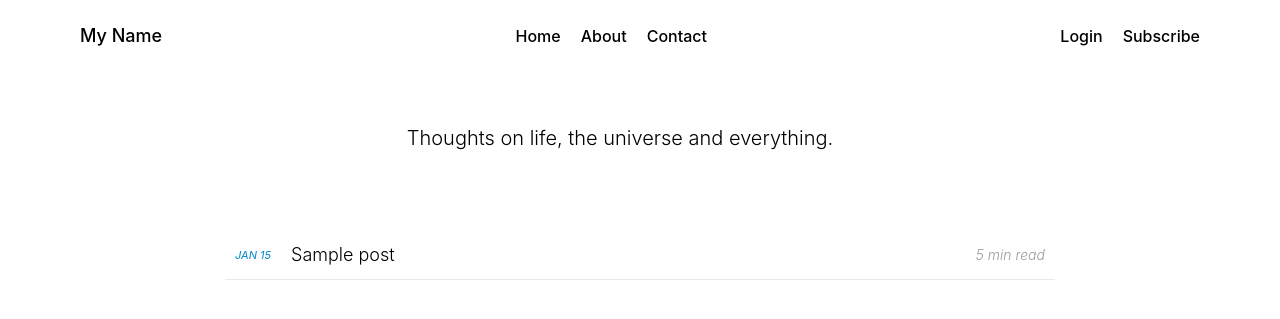
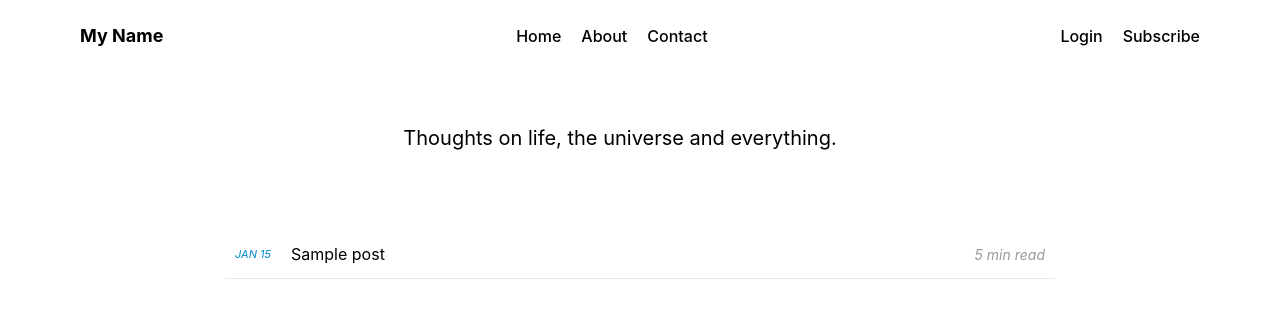
Before and after one commit to sdevgill/devgill-django, a Django app: page /blog/ in a window 1280 px wide. Shown: the top 319 px of the page. Run offline with Django 4.2, Linux system fonts and the light colour scheme; tables that the repository leaves empty hold one stand-in row (values such as "Sample post").

Commit message:
Improve fonts readability

```diff
--- a/static/css/blog.css
+++ b/static/css/blog.css
@@ -21,11 +21,6 @@
   padding: 0;
 }
 
-.logo {
-  font-size: 18px;
-  font-weight: 700;
-}
-
 .nav-item {
   color: black;
   font-weight: 500;
@@ -34,6 +29,11 @@
 
 .nav-item:hover {
   color: #0087ca;
+}
+
+.logo {
+  font-size: 18px;
+  font-weight: 700;
 }
 
 /* Intro Section */
@@ -49,7 +49,7 @@
 
 .intro h1 {
   font-size: 20px;
-  font-weight: 300;
+  font-weight: 400;
 }
 
 /* Blog Posts */
@@ -90,14 +90,14 @@
 .read-time {
   color: #999;
   font-size: 14px;
-  font-weight: 300;
+  font-weight: 400;
 }
 
 .post-title {
   /* color: #0087ca; */
   display: inline-block;
-  font-size: 18px;
-  font-weight: 300;
+  font-size: 16px;
+  font-weight: 400;
   margin: 10px;
   overflow: hidden;
   position: relative;
```
